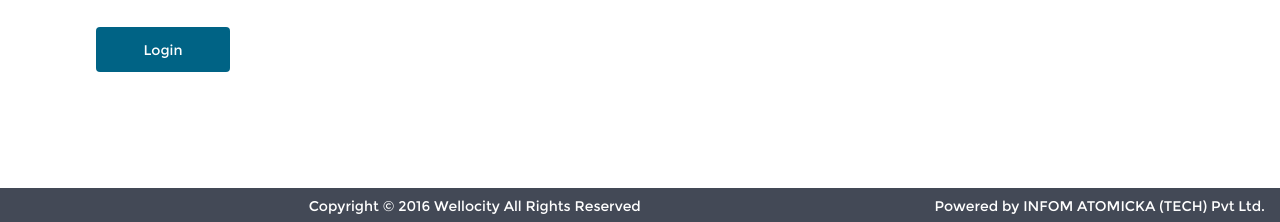
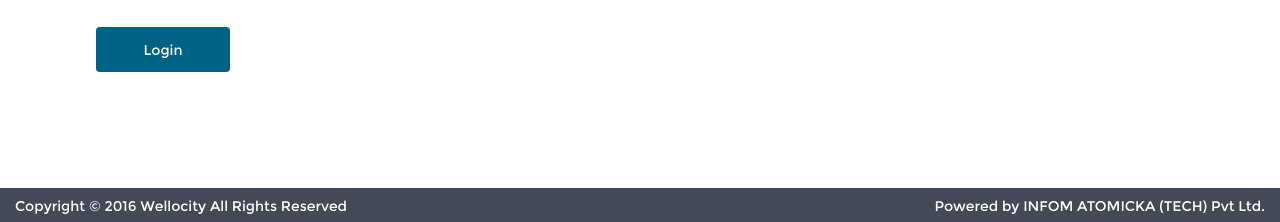
Before and after one commit to eteks/wct, a PHP site: page /index.php in a window 1280 px wide. Shown: the part 591-813 px from the top of the page. Run offline with PHP 8.4, Linux system fonts and the light colour scheme.

Commit message:
updating local code

```diff
--- a/css/style.css
+++ b/css/style.css
@@ -59,8 +59,8 @@
     font-family: Montserrat;
     height: 34px;
     padding: 8px 0 0;
-    text-align: center;
-    width: 100%;
+/*    text-align: center;
+*/    width: 100%;
     bottom: 0;
     position: relative !important;
 }
```
